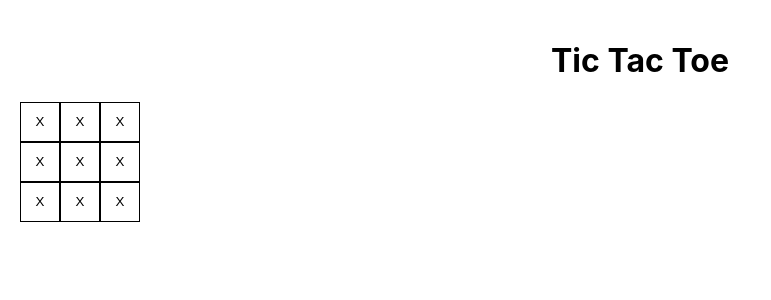
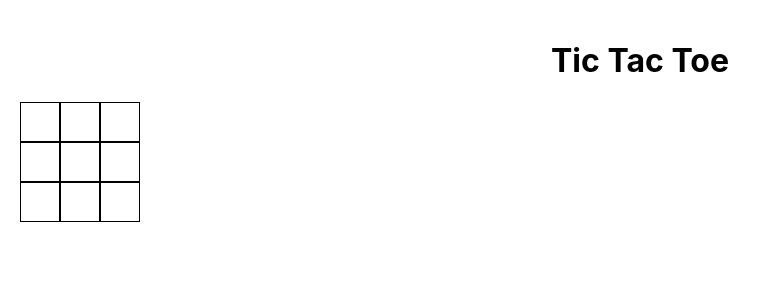
Before and after one commit to utkarsh1097/learn-react, a React (Create React App) app in the folder tic-tac-toe/: page / in a window 1280 px wide. Shown: the top 300 px of the page, without its empty margins (0-771 px from the left). Built offline with nearby package versions, Linux system fonts and the light colour scheme.

Commit message:
Add X, O, empty states to fill up the board as necessary

```diff
--- a/tic-tac-toe/src/App.css
+++ b/tic-tac-toe/src/App.css
@@ -37,6 +37,7 @@
   width: 40px;
   height: 40px;
   border: 1px solid #000;
+  vertical-align: middle;
 }
 
 
--- a/tic-tac-toe/src/Board.tsx
+++ b/tic-tac-toe/src/Board.tsx
@@ -1,12 +1,17 @@
+import React from "react";
 import Square from "./Square";
+import InputType from "./InputType";
 
 function Board() {
+    // When we initialize the board, we start with InputType X
+    const [nextInput, setNextInput] = React.useState(InputType.X);
+
     const boardSquares : Array<JSX.Element> = [];
 
     for(let i = 0; i < 3; i++) {
         const rowSquares : Array<JSX.Element> = [];
         for(let j = 0; j < 3; j++) {
-            rowSquares.push(<Square key={`square-${3*i+j}}`}/>);
+            rowSquares.push(<Square moveInputValue={nextInput} setNextInput={setNextInput} key={`square-${3*i+j}}`}/>);
         }
         boardSquares.push(<div key={`row-${i}`}>{rowSquares}</div>);
     }
--- /dev/null
+++ b/tic-tac-toe/src/InputType.tsx
@@ -0,0 +1,7 @@
+enum InputType {
+    X="X",
+    O="O",
+    Empty="",
+}
+
+export default InputType;
--- a/tic-tac-toe/src/Square.tsx
+++ b/tic-tac-toe/src/Square.tsx
@@ -1,5 +1,22 @@
-function Square() {
-    return <button className="square">X</button>
+import React from "react";
+import InputType from "./InputType";
+
+function Square({ moveInputValue, setNextInput } : { moveInputValue: InputType, setNextInput: React.Dispatch<React.SetStateAction<InputType>> }) {
+    const [curValue, setCurValue] = React.useState(InputType.Empty);
+
+    function onTap() {
+        if(moveInputValue === InputType.Empty) throw Error;
+
+        if(curValue !== InputType.Empty) return;
+
+        const nextInput = (moveInputValue === InputType.O) ? InputType.X: InputType.O;
+
+        setCurValue(moveInputValue);
+        setNextInput(nextInput);
+    }
+
+
+    return <button className="square" onClick={onTap}>{curValue}</button>
 }
 
 export default Square;
```
